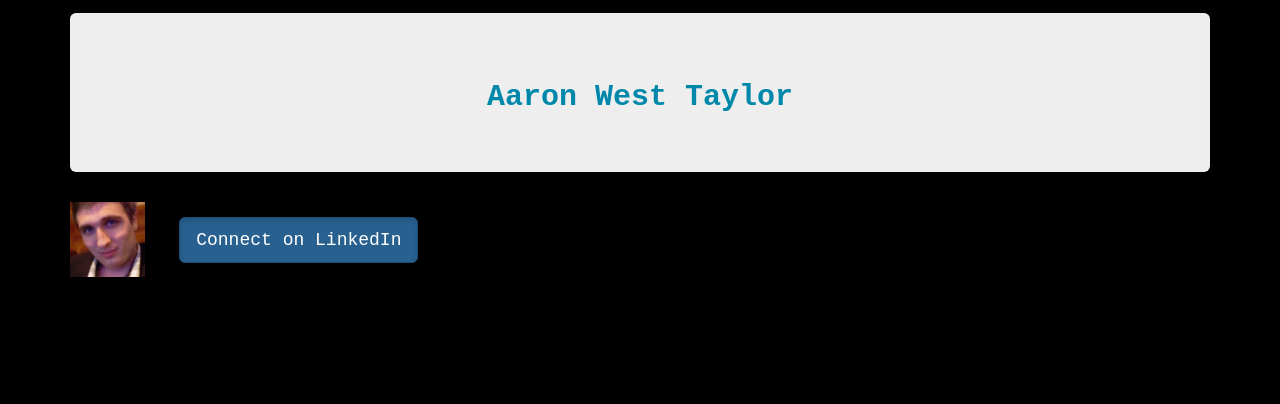
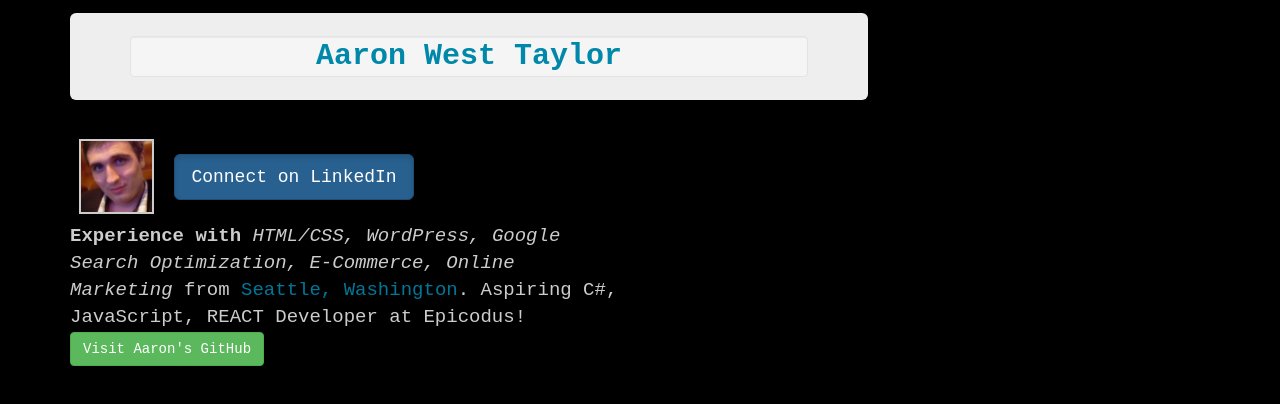
Before and after one commit to aaronaat/portfolio, a plain HTML site: page index.html in a window 1280 px wide. Drawn offline with Linux system fonts and the light colour scheme.

Commit message:
add more style, some info about me, strong, em, span tags, github link button

```diff
--- a/css/styles.css
+++ b/css/styles.css
@@ -28,4 +28,19 @@ h2 {
 img.me {
   width:75px;
   height:75px;
+  margin:9px;
+  border: 2px solid #ccc;
 }
+
+.jumbotron {
+  width:70%;
+  padding:3px;
+}
+
+.well {
+  padding:inherit;
+}
+
+.loc {
+  color:#079;
+}
--- a/index.html
+++ b/index.html
@@ -9,31 +9,36 @@
   <div class="container">
 
     <div class="jumbotron">
-      <h2>Aaron West Taylor</h2>
+      <h2 class="well">Aaron West Taylor</h2>
     </div>
 
 
     <div class="row">
 
       <div class="col-xs-6">
-        <img src="img/me.jpeg" alt="Aaron" class="me"> &nbsp;
-
+        <img src="img/me.jpeg" alt="Aaron" class="me">
 
         <a href="https://www.linkedin.com/in/aaron-taylor-1a62333a/"  class="btn btn-primary btn-lg active" role="button">
           Connect on LinkedIn
         </a>
       </div>
+
+    </div>
+
+    <div class="row">
+
       <div class="col-xs-6">
+        <p class="about">
+        <strong>Experience with</strong> <em>HTML/CSS, WordPress, Google Search Optimization, E-Commerce, Online Marketing</em> from
+        <span class="loc">Seattle, Washington</span>.
+        Aspiring C#, JavaScript, REACT Developer at Epicodus!
+          <a class="btn btn-success" href="https://github.com/aaronaat" role="button">Visit Aaron's GitHub</a>
 
-
-
-        </a>
+        </p>
       </div>
 
     </div>
 
 
-
-
   </div>
 </body>
```
